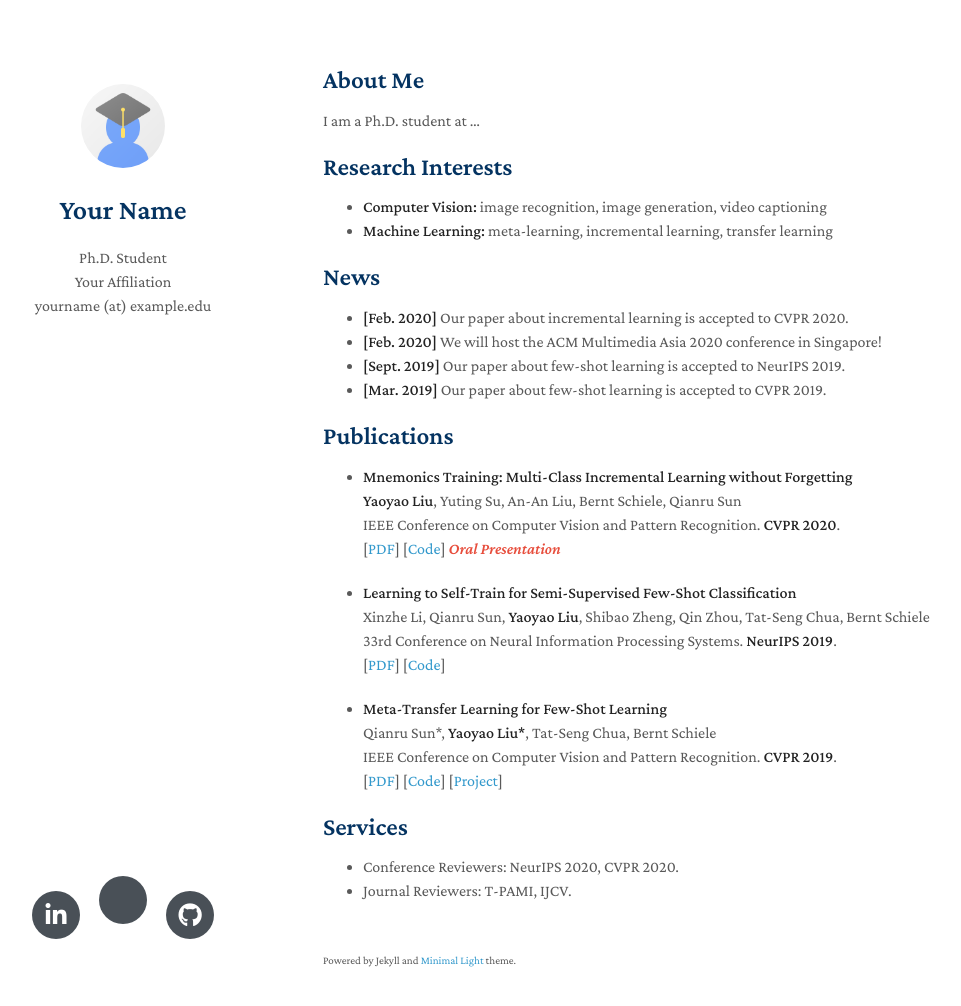
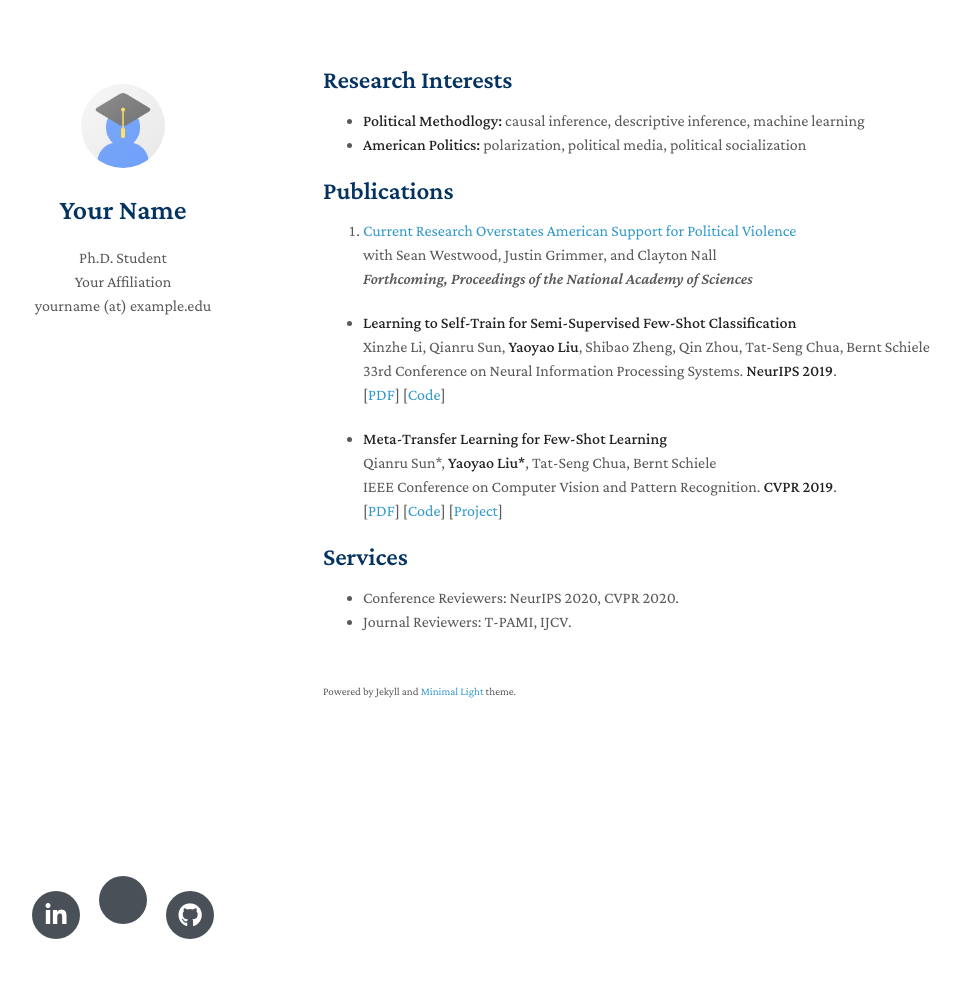
Before and after one commit to matthewtyler/matthewtyler.github.io, a Jekyll site: the page built from index.md, in a window 1280 px wide and 1041 px high. Shown: the top 1006 px of the window, without its empty margins (147-1108 px from the left). Built offline with Jekyll 4.4.1, drawn with Linux system fonts in a browser that asks for light colours; nearby versions of some CDN libraries; a style sheet for code colours, icons or effects is not loaded; our own code applies the rules of GitHub Pages for plain Markdown files.

Commit message:
Update index.md

```diff
--- a/index.md
+++ b/index.md
@@ -2,31 +2,23 @@
 layout: homepage
 ---
 
-## About Me
+<!-- ## About Me
 
-I am a Ph.D. student at ...
+I am a Ph.D. student at ... -->
 
 ## Research Interests
 
-- **Computer Vision:** image recognition, image generation, video captioning
-- **Machine Learning:** meta-learning, incremental learning, transfer learning
+- **Political Methodlogy:** causal inference, descriptive inference, machine learning
+- **American Politics:** polarization, political media, political socialization
 
-## News
-
-- **[Feb. 2020]** Our paper about incremental learning is accepted to CVPR 2020.
-- **[Feb. 2020]** We will host the ACM Multimedia Asia 2020 conference in Singapore!
-- **[Sept. 2019]** Our paper about few-shot learning is accepted to NeurIPS 2019.
-- **[Mar. 2019]** Our paper about few-shot learning is accepted to CVPR 2019.
 
 ## Publications
 
-- **Mnemonics Training: Multi-Class Incremental Learning without Forgetting**
+4. [Current Research Overstates American Support for Political Violence](https://osf.io/a8m3n/)
   <br>
-  **Yaoyao Liu**, Yuting Su, An-An Liu, Bernt Schiele, Qianru Sun
+  with Sean Westwood, Justin Grimmer, and Clayton Nall
   <br>
-  IEEE Conference on Computer Vision and Pattern Recognition. **CVPR 2020**.
-  <br>
-  [[PDF](https://arxiv.org/pdf/2002.10211.pdf)] [[Code](https://github.com/yaoyao-liu/mnemonics)] <strong><i style="color:#e74d3c">Oral Presentation</i></strong>
+  *Forthcoming, Proceedings of the National Academy of Sciences*
 
 - **Learning to Self-Train for Semi-Supervised Few-Shot Classification**
   <br>
```
